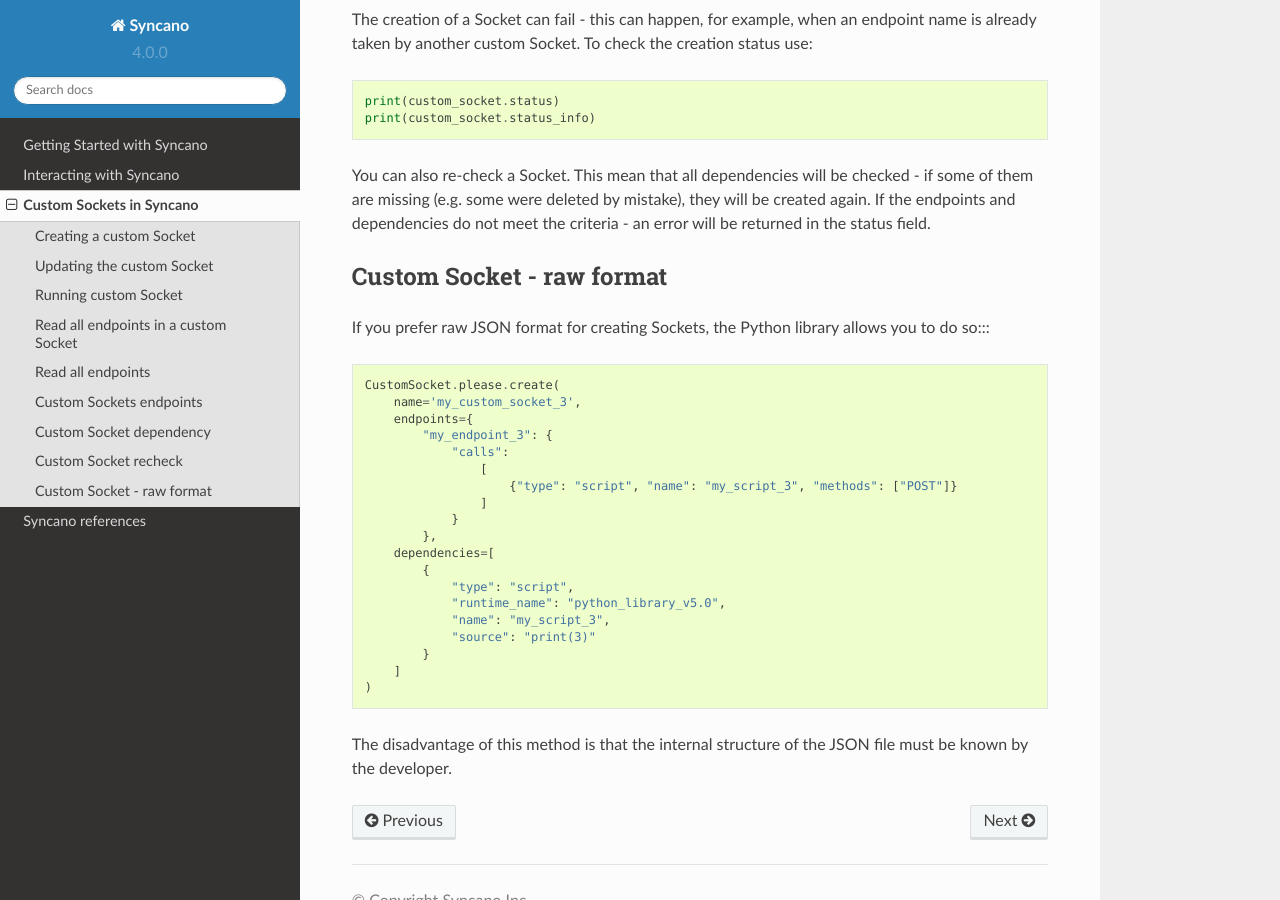
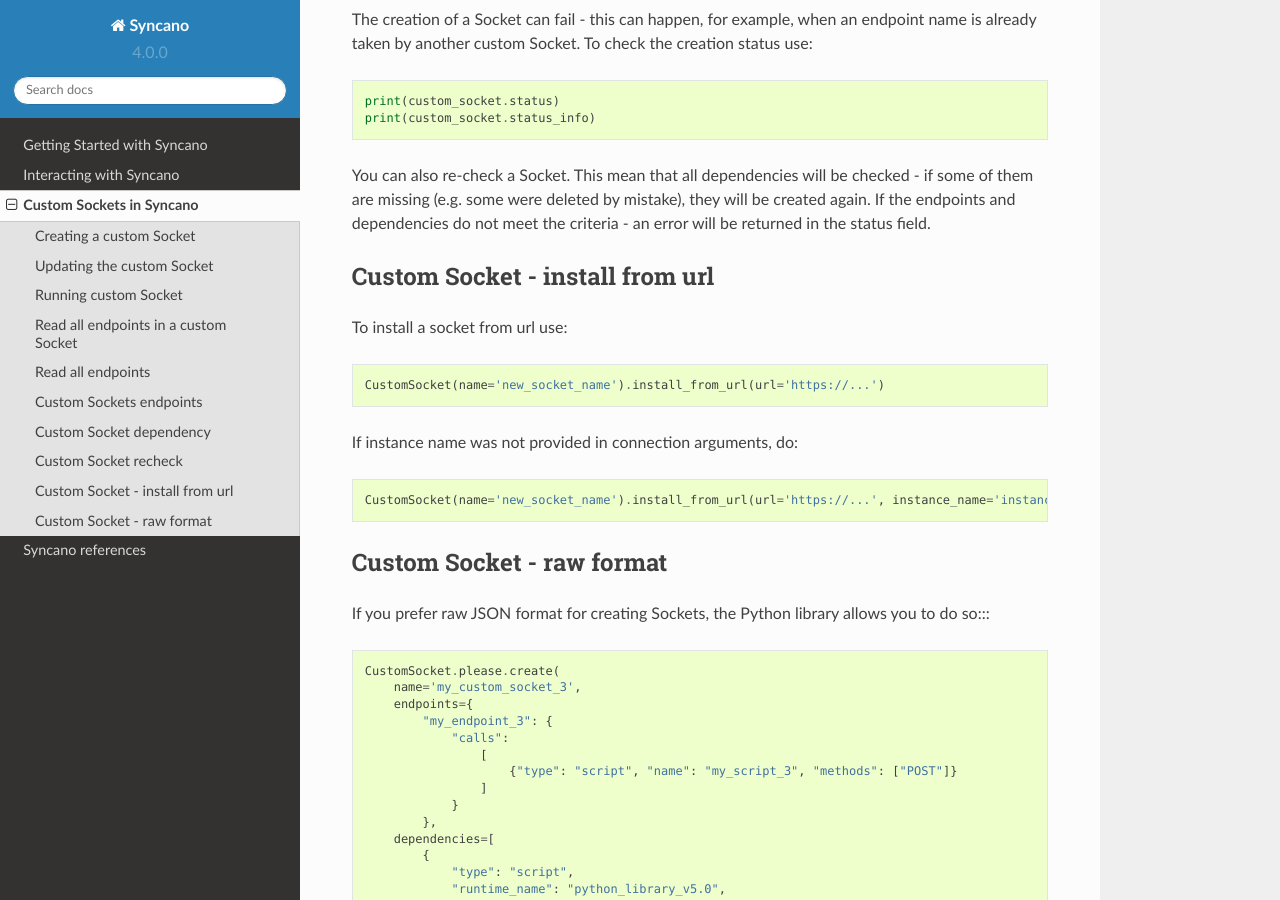
Before and after one commit to Syncano/syncano-python, a Sphinx documentation site: the page built from docs/source/custom_sockets.rst, in a window 1280 px wide and 900 px high, scrolled down 4574 px. Built offline with Sphinx 7.4.7 and the Read the Docs theme 2.0.0, drawn with Linux system fonts in a browser that asks for light colours.

Commit message:
[LIB-837] update documentation for installing socket from url;

```diff
--- a/docs/source/custom_sockets.rst
+++ b/docs/source/custom_sockets.rst
@@ -237,6 +237,17 @@ You can also re-check a Socket. This mean that all dependencies will be checked
 (e.g. some were deleted by mistake), they will be created again. If the endpoints and dependencies do not meet
 the criteria - an error will be returned in the status field.
 
+Custom Socket - install from url
+--------------------------------
+
+To install a socket from url use::
+
+    CustomSocket(name='new_socket_name').install_from_url(url='https://...')
+
+If instance name was not provided in connection arguments, do::
+
+    CustomSocket(name='new_socket_name').install_from_url(url='https://...', instance_name='instance_name')
+
 Custom Socket - raw format
 --------------------------
 
```
